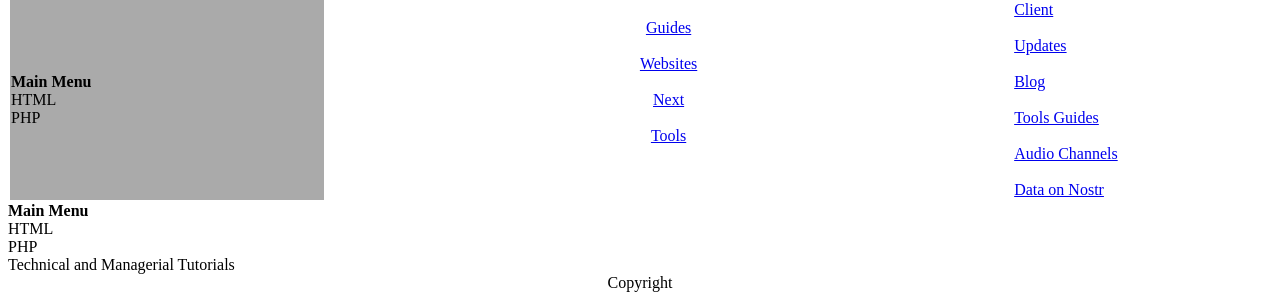
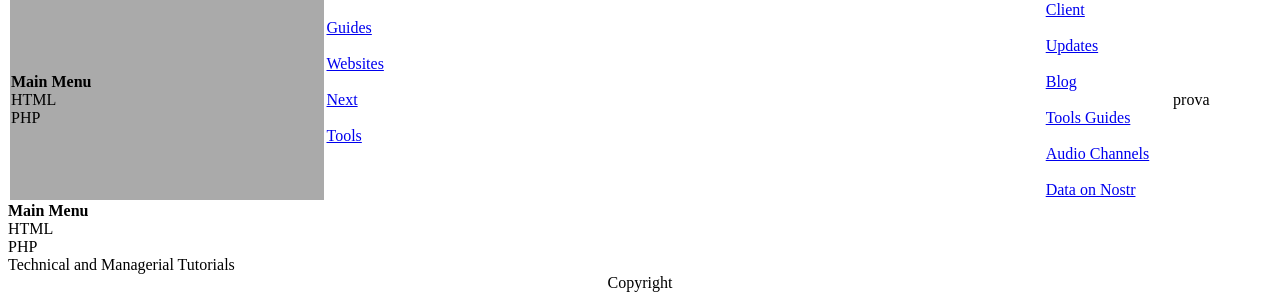
Before and after one commit to luigi1256/Nostrools, a plain HTML site: page About.html in a window 1280 px wide. Shown: the part 94-401 px from the top of the page. Drawn offline with Linux system fonts and the light colour scheme.

Commit message:
Update About.html

```diff
--- a/About.html
+++ b/About.html
@@ -12,7 +12,7 @@
       <b>Main Menu</b><br>
       HTML<br>
       PHP<br>
-      <td><p style="text-align: justify;"><center>  <a href="https://nostrools.netlify.app/#Guide">Guides</a>
+      <td><p style="text-align: justify;">  <a href="https://nostrools.netlify.app/#Guide">Guides</a>
 	<br><br>
     <a href="https://nostrools.netlify.app/#Website">Websites</a>
 	<br><br>
@@ -21,7 +21,7 @@
   <a href="https://nostrools.netlify.app/#Tools">Tools</a><br>
 		<br><br>
 
-	</center></p><td><a href="https://nostrools.netlify.app/#Client">Client</a>
+	</p><td width="10%"><a href="https://nostrools.netlify.app/#Client">Client</a>
 	      <br><br>
 	<a href="https://nostrools.netlify.app/.html#Update">Updates</a>
 		<br><br>
@@ -33,7 +33,7 @@
 
 			<a href="https://nostrools.netlify.app/#ChannelAudio">Audio Channels</a>
 	      <br><br>
-	      <a href="https://nostrools.netlify.app/#Data">Data on Nostr</a></td>
+	      <a href="https://nostrools.netlify.app/#Data">Data on Nostr</a></td><td>prova</td >
 					</tr></table><b>Main Menu</b><br />
       HTML<br>
       PHP<br>
```
